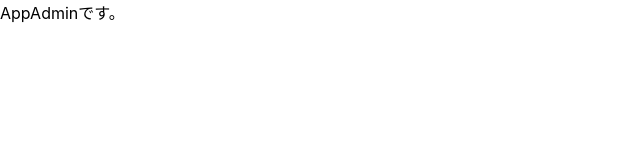
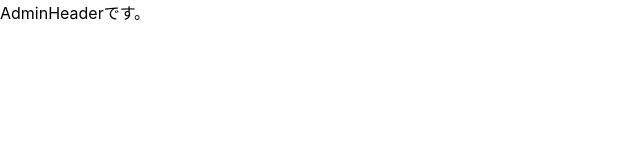
Before and after one commit to KazumaEnomoto/shiftManagement, a React (Create React App) app in the folder front/: page / in a window 1280 px wide. Shown: the top 160 px of the page, without its empty margins (0-640 px from the left). Built offline with nearby package versions, Linux system fonts and the light colour scheme.

Commit message:
ヘッダーの作成

```diff
--- a/front/src/AppAdmin.tsx
+++ b/front/src/AppAdmin.tsx
@@ -1,9 +1,10 @@
 import React from 'react';
+import AdminHeader from './components/admin/AdminHeader';
 
 const AppAdmin: React.FC = () => {
     return (
         <div className="AppAdmin">
-            AppAdminです。
+            <AdminHeader />
         </div>
     )
 }
--- /dev/null
+++ b/front/src/components/admin/AdminHeader.tsx
@@ -0,0 +1,11 @@
+import React from 'react'
+
+const AdminHeader: React.FC = () => {
+    return (
+        <div className="AdminHeader">
+            AdminHeaderです。
+        </div>
+    )
+}
+
+export default AdminHeader;
```
